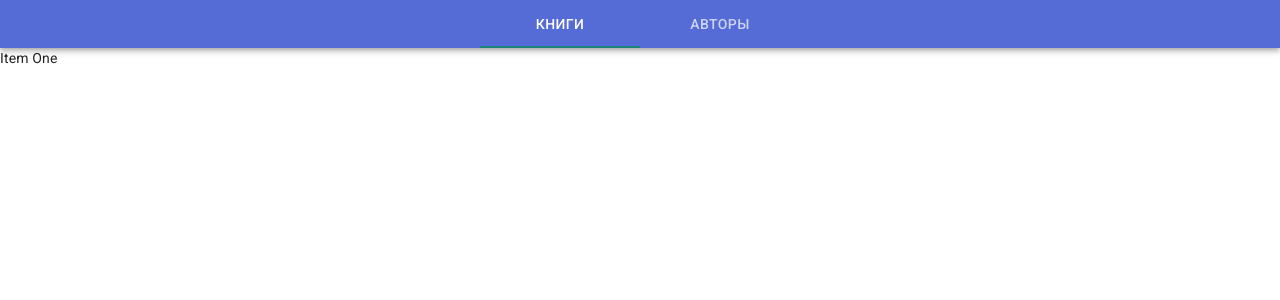
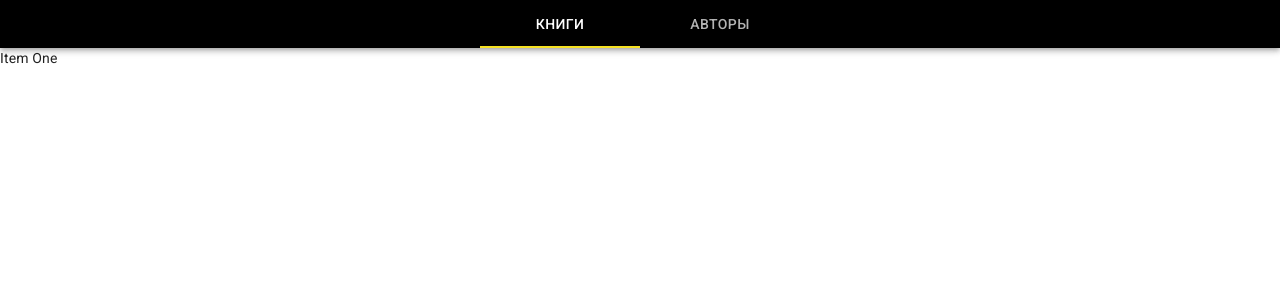
Before and after one commit to ovchingus/digital-security, a React (Create React App) app in the folder client/: page / in a window 1280 px wide. Shown: the top 300 px of the page. Built offline with nearby package versions, Linux system fonts and the light colour scheme.

Commit message:
Fix tooltip

```diff
--- a/client/src/modules/Authors/index.js
+++ b/client/src/modules/Authors/index.js
@@ -125,7 +125,7 @@ const Authors = () => {
         actions={[
           {
             icon: 'info',
-            tooltip: 'Save User',
+            tooltip: 'Information',
             onClick: (event, rowData) => handleOpen(rowData)
           }
         ]}
--- a/client/src/theme.js
+++ b/client/src/theme.js
@@ -4,10 +4,10 @@ import { createMuiTheme } from '@material-ui/core/styles'
 const theme = createMuiTheme({
   palette: {
     primary: {
-      main: '#556cd6'
+      main: '#000000'
     },
     secondary: {
-      main: '#19857b'
+      main: '#f5e022'
     },
     error: {
       main: red.A400
```
